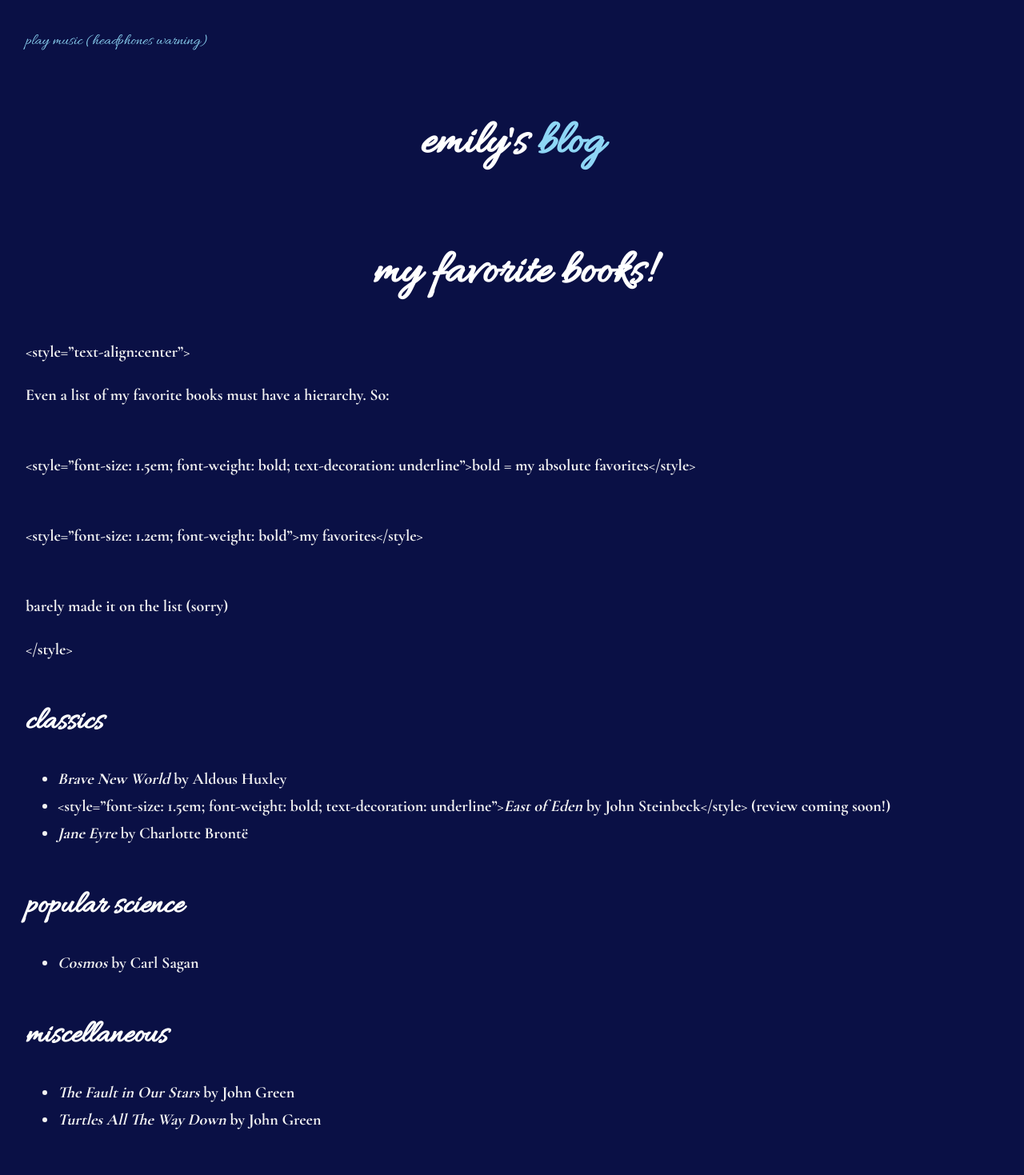
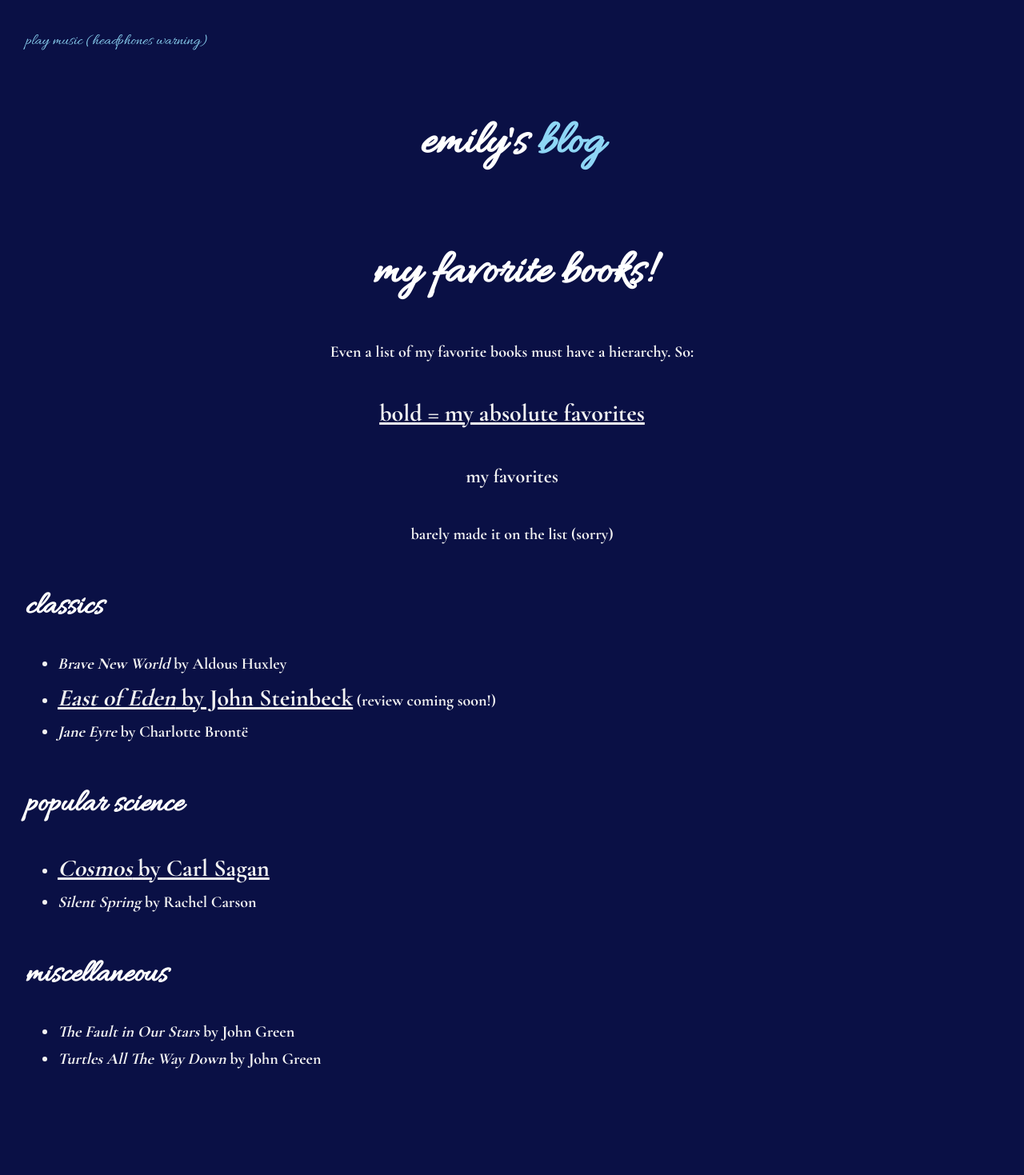
Before and after one commit to leucinemymind/leucinemymind.github.io, a Jekyll site: the page built from books.md, in a window 1280 px wide. Shown: the whole page at 80% size. Built offline with Jekyll 4.4.1, drawn with Linux system fonts in a browser that asks for light colours; our own code applies the rules of GitHub Pages for plain Markdown files; after the commit the page ends 1393 px from its top, so only the background shows below that.

Commit message:
forgot how to use html for a sec there

```diff
--- a/books.md
+++ b/books.md
@@ -4,27 +4,28 @@
 ---
 # my favorite books!
 
-<style="text-align:center">
+<div style="text-align:center">
 
 Even a list of my favorite books must have a hierarchy. So: <br/> <br/>
 
-<style="font-size: 1.5em; font-weight: bold; text-decoration: underline">bold = my absolute favorites</style> <br/> <br/>
+<span style="font-size: 1.5em; font-weight: bold; text-decoration: underline">bold = my absolute favorites</span> <br/> <br/>
 
-<style="font-size: 1.2em; font-weight: bold">my favorites</style> <br/> <br/>
+<span style="font-size: 1.2em; font-weight: bold">my favorites</span> <br/> <br/>
 
 barely made it on the list (sorry)
 
-</style>
+</div>
 
 ### classics
 
 - *Brave New World* by **Aldous Huxley**
-- <style="font-size: 1.5em; font-weight: bold; text-decoration: underline">*East of Eden* by John Steinbeck</style> (review coming soon!)
-- *Jane Eyre* by **Charlotte Brontë**
+- <span style="font-size: 1.5em; font-weight: bold; text-decoration: underline">*East of Eden* by John Steinbeck</span> (review coming soon!)
+- *Jane Eyre* by Charlotte Brontë
 
 ### popular science
 
-- *Cosmos* by **Carl Sagan**
+- <span style="font-size: 1.5em; font-weight: bold; text-decoration: underline">*Cosmos* by Carl Sagan</span>
+- *Silent Spring* by Rachel Carson
 
 ### miscellaneous
 
```
